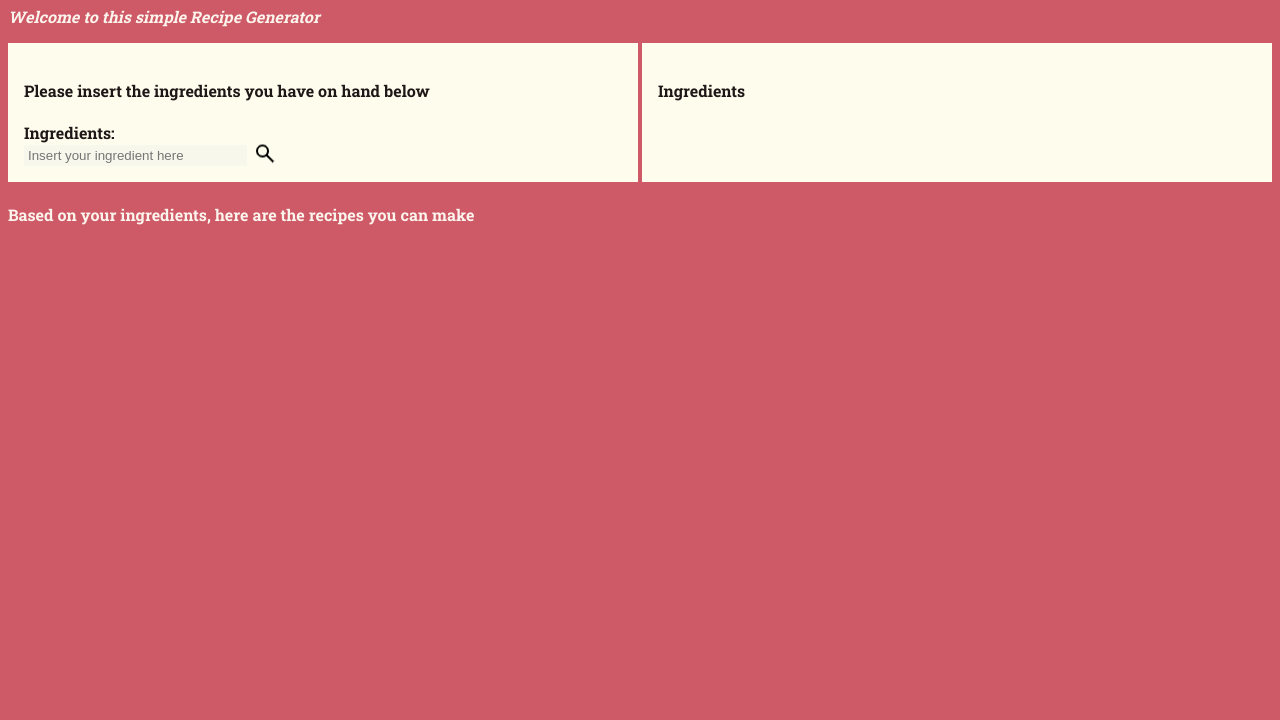
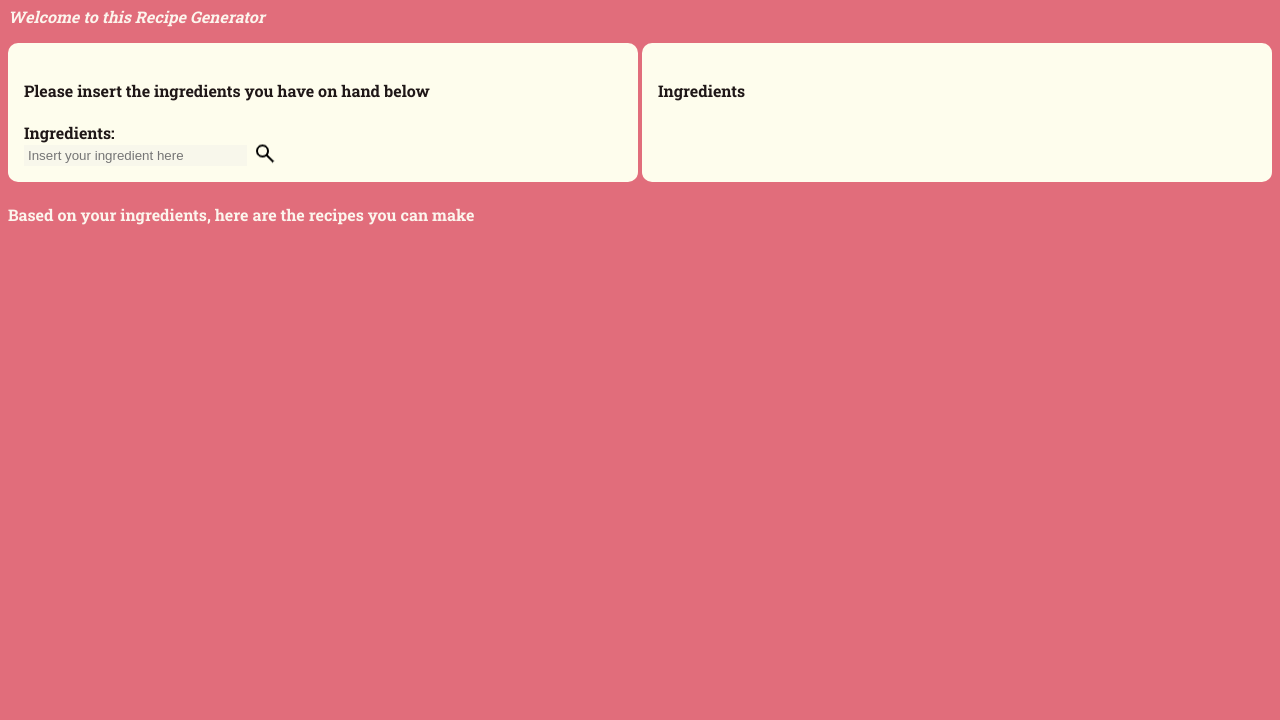
Before and after one commit to KManthi/Recipe-Generator-Phase-1-Project-, a plain HTML site: page index.html in a window 1280 px wide. Shown: the part 80-800 px from the top of the page. Drawn offline with Linux system fonts and the light colour scheme.

Commit message:
Modifies index.html, style.css

```diff
--- a/index.html
+++ b/index.html
@@ -16,7 +16,7 @@
   <body>
     <div id="header">
       <h1>Recipe Generator</h1>
-      <p>Welcome to this simple Recipe Generator</p>
+      <p>Welcome to this Recipe Generator</p>
     </div>
     <div class="container">
       <section id="ingredients-input">
--- a/style.css
+++ b/style.css
@@ -1,5 +1,5 @@
 body {
-    background-color: #CE5A67;
+    background-color: #e16d7b;
     font-family: "Roboto Slab", serif;
     font-optical-sizing: auto;
     font-weight: bolder;
@@ -13,7 +13,6 @@ body {
 
 .container {
     width: 100%;
-    /* height: 100vh; */
     display: flex;
     flex-direction: column;
 }
@@ -26,6 +25,7 @@ body {
     box-sizing: border-box;
     color: #1F1717;
     margin-bottom: 20px;
+    border-radius: 10px;
 }
 
 #ingredients-input {
```
Also changed, not shown: 1 other file.
